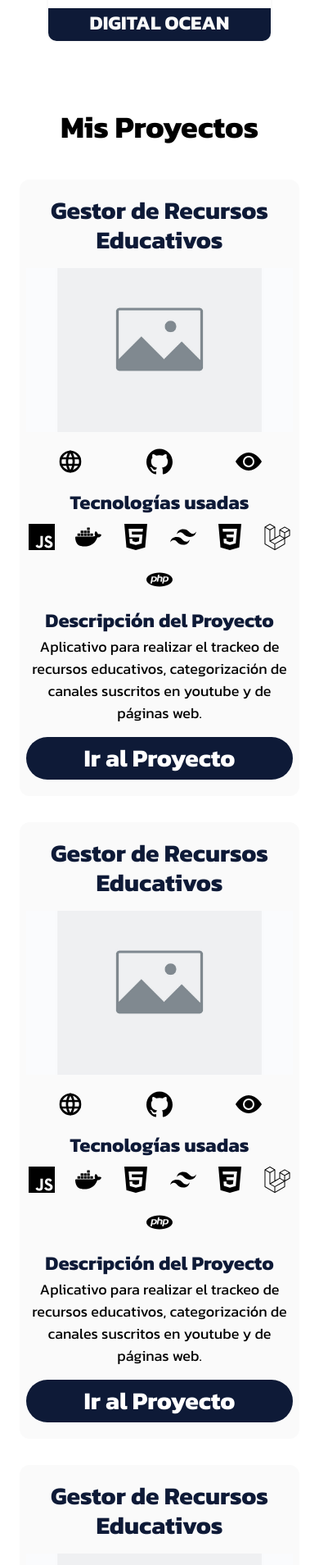
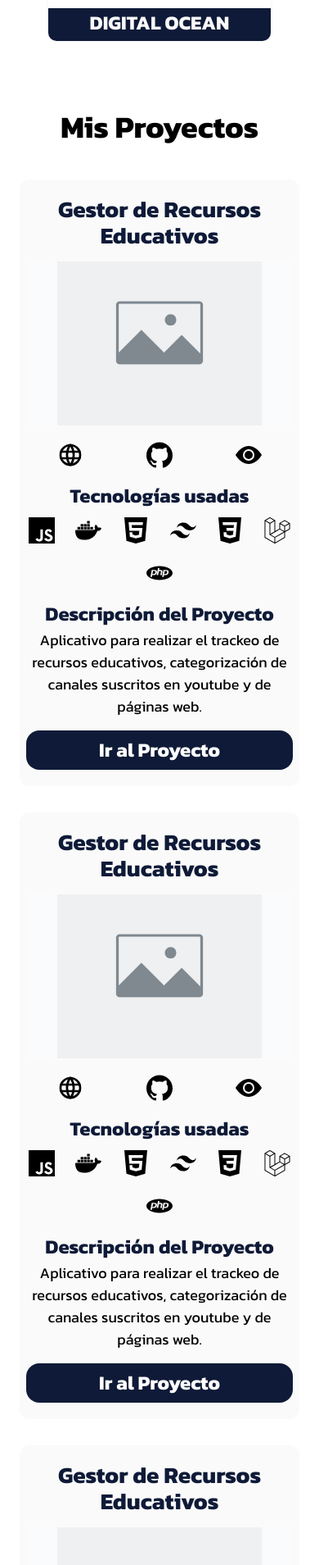
Before and after one commit to ant1606/portfolioweb, a Next.js app: page / in a window 390 px wide. Shown: the part 4042-5951 px from the top of the page at 82% size. Built offline with nearby package versions, Linux system fonts and the light colour scheme.

Commit message:
Refactor Proyects: Usando componenten Typography en sección Proyect

```diff
--- a/components/Projects.tsx
+++ b/components/Projects.tsx
@@ -22,7 +22,7 @@ const Projects = () => {
           className='bg-web-white rounded-xl py-5 flex flex-col gap-4 px-2
           sm:grid sm:grid-cols-3 lg:h-[300px]'
         >
-          <h2 className='text-3xl text-web-blue font-bold text-center sm:order-2 sm:col-span-2'>Gestor de Recursos Educativos</h2>
+          <Typography variant='h2' className="text-web-blue sm:order-2 sm:col-span-2">Gestor de Recursos Educativos</Typography>
           <div className="flex flex-col gap-5 sm:row-start-1 sm:row-span-4 sm:order-1">
             <figure className="relative min-w-full min-h-[200px] overflow-hidden">
               <Image alt="no image" src={noImage} fill={true} className='object-cover' />
@@ -36,7 +36,7 @@ const Projects = () => {
             </div>
           </div>
           <div className="flex flex-col gap-2 sm:order-3 sm:col-span-2 lg:flex-row lg:py-5">
-            <h3 className='text-2xl font-extrabold text-center text-web-blue leading-normal sm:text-left lg:min-w-[300px]'>Tecnologías usadas</h3>
+            <Typography variant='h3' className='text-web-blue sm:text-left lg:min-w-[300px]'>Tecnologías usadas</Typography>
             <IconContext.Provider value={{ size: "2em" }}>
               <div className="flex justify-around flex-wrap gap-5 ">
                 <SiJavascript />
@@ -51,19 +51,19 @@ const Projects = () => {
 
           </div>
           <div className='sm:order-4  sm:col-span-2 lg:flex '>
-            <h3 className='text-2xl font-extrabold text-center text-web-blue leading-normal sm:text-left lg:min-w-[300px]'>Descripción del Proyecto</h3>
-            <p className="text-lg font-normal text-center leading-normal sm:text-left">
+            <Typography variant='h3' className='text-web-blue sm:text-left lg:min-w-[300px]'>Descripción del Proyecto</Typography>
+            <Typography variant='p' className='text-lg font-normal text-center leading-normal sm:text-left'>
               Aplicativo para realizar el trackeo de recursos educativos, categorización de canales suscritos en youtube y de páginas web.
-            </p>
+            </Typography>
           </div>
-          <button className="bg-web-blue text-white font-extrabold text-3xl rounded-full w-full py-2 sm:hidden">Ir al Proyecto</button>
+          <button className="bg-web-blue text-white font-extrabold text-2xl rounded-2xl w-full py-2 sm:hidden">Ir al Proyecto</button>
         </article>
 
         <article
           className='bg-web-white rounded-xl py-5 flex flex-col gap-4 px-2
           sm:grid sm:grid-cols-3 lg:h-[300px]'
         >
-          <h2 className='text-3xl text-web-blue font-bold text-center sm:order-2 sm:col-span-2'>Gestor de Recursos Educativos</h2>
+          <Typography variant='h2' className="text-web-blue sm:order-2 sm:col-span-2">Gestor de Recursos Educativos</Typography>
           <div className="flex flex-col gap-5 sm:row-start-1 sm:row-span-4 sm:order-1">
             <figure className="relative min-w-full min-h-[200px] overflow-hidden">
               <Image alt="no image" src={noImage} fill={true} className='object-cover' />
@@ -77,7 +77,7 @@ const Projects = () => {
             </div>
           </div>
           <div className="flex flex-col gap-2 sm:order-3 sm:col-span-2 lg:flex-row lg:py-5">
-            <h3 className='text-2xl font-extrabold text-center text-web-blue leading-normal sm:text-left lg:min-w-[300px]'>Tecnologías usadas</h3>
+            <Typography variant='h3' className='text-web-blue sm:text-left lg:min-w-[300px]'>Tecnologías usadas</Typography>
             <IconContext.Provider value={{ size: "2em" }}>
               <div className="flex justify-around flex-wrap gap-5 ">
                 <SiJavascript />
@@ -92,19 +92,19 @@ const Projects = () => {
 
           </div>
           <div className='sm:order-4  sm:col-span-2 lg:flex '>
-            <h3 className='text-2xl font-extrabold text-center text-web-blue leading-normal sm:text-left lg:min-w-[300px]'>Descripción del Proyecto</h3>
-            <p className="text-lg font-normal text-center leading-normal sm:text-left">
+            <Typography variant='h3' className='text-web-blue sm:text-left lg:min-w-[300px]'>Descripción del Proyecto</Typography>
+            <Typography variant='p' className='text-lg font-normal text-center leading-normal sm:text-left'>
               Aplicativo para realizar el trackeo de recursos educativos, categorización de canales suscritos en youtube y de páginas web.
-            </p>
+            </Typography>
           </div>
-          <button className="bg-web-blue text-white font-extrabold text-3xl rounded-full w-full py-2 sm:hidden">Ir al Proyecto</button>
+          <button className="bg-web-blue text-white font-extrabold text-2xl rounded-2xl w-full py-2 sm:hidden">Ir al Proyecto</button>
         </article>
 
         <article
           className='bg-web-white rounded-xl py-5 flex flex-col gap-4 px-2
           sm:grid sm:grid-cols-3 lg:h-[300px]'
         >
-          <h2 className='text-3xl text-web-blue font-bold text-center sm:order-2 sm:col-span-2'>Gestor de Recursos Educativos</h2>
+          <Typography variant='h2' className="text-web-blue sm:order-2 sm:col-span-2">Gestor de Recursos Educativos</Typography>
           <div className="flex flex-col gap-5 sm:row-start-1 sm:row-span-4 sm:order-1">
             <figure className="relative min-w-full min-h-[200px] overflow-hidden">
               <Image alt="no image" src={noImage} fill={true} className='object-cover' />
@@ -118,7 +118,7 @@ const Projects = () => {
             </div>
           </div>
           <div className="flex flex-col gap-2 sm:order-3 sm:col-span-2 lg:flex-row lg:py-5">
-            <h3 className='text-2xl font-extrabold text-center text-web-blue leading-normal sm:text-left lg:min-w-[300px]'>Tecnologías usadas</h3>
+            <Typography variant='h3' className='text-web-blue sm:text-left lg:min-w-[300px]'>Tecnologías usadas</Typography>
             <IconContext.Provider value={{ size: "2em" }}>
               <div className="flex justify-around flex-wrap gap-5 ">
                 <SiJavascript />
@@ -133,12 +133,12 @@ const Projects = () => {
 
           </div>
           <div className='sm:order-4  sm:col-span-2 lg:flex '>
-            <h3 className='text-2xl font-extrabold text-center text-web-blue leading-normal sm:text-left lg:min-w-[300px]'>Descripción del Proyecto</h3>
-            <p className="text-lg font-normal text-center leading-normal sm:text-left">
+            <Typography variant='h3' className='text-web-blue sm:text-left lg:min-w-[300px]'>Descripción del Proyecto</Typography>
+            <Typography variant='p' className='text-lg font-normal text-center leading-normal sm:text-left'>
               Aplicativo para realizar el trackeo de recursos educativos, categorización de canales suscritos en youtube y de páginas web.
-            </p>
+            </Typography>
           </div>
-          <button className="bg-web-blue text-white font-extrabold text-3xl rounded-full w-full py-2 sm:hidden">Ir al Proyecto</button>
+          <button className="bg-web-blue text-white font-extrabold text-2xl rounded-2xl w-full py-2 sm:hidden">Ir al Proyecto</button>
         </article>
 
 
--- a/components/Typography.tsx
+++ b/components/Typography.tsx
@@ -16,7 +16,7 @@ const Typography: React.FC<TypographyProps> = ({ variant, children, className })
       case 'h2':
         return <h2 className={`font-bold text-center leading-8 text-[1.75rem] sm:text-[2rem] md:text-5xl ${className}`}>{children}</h2>;
       case 'h3':
-        return <h3 className={`${className}`}>{children}</h3>;
+        return <h3 className={`font-extrabold text-center text-2xl leading-normal  ${className}`}>{children}</h3>;
       case 'h4':
         return <h4 className={`${className}`}>{children}</h4>;
       case 'h5':
```
